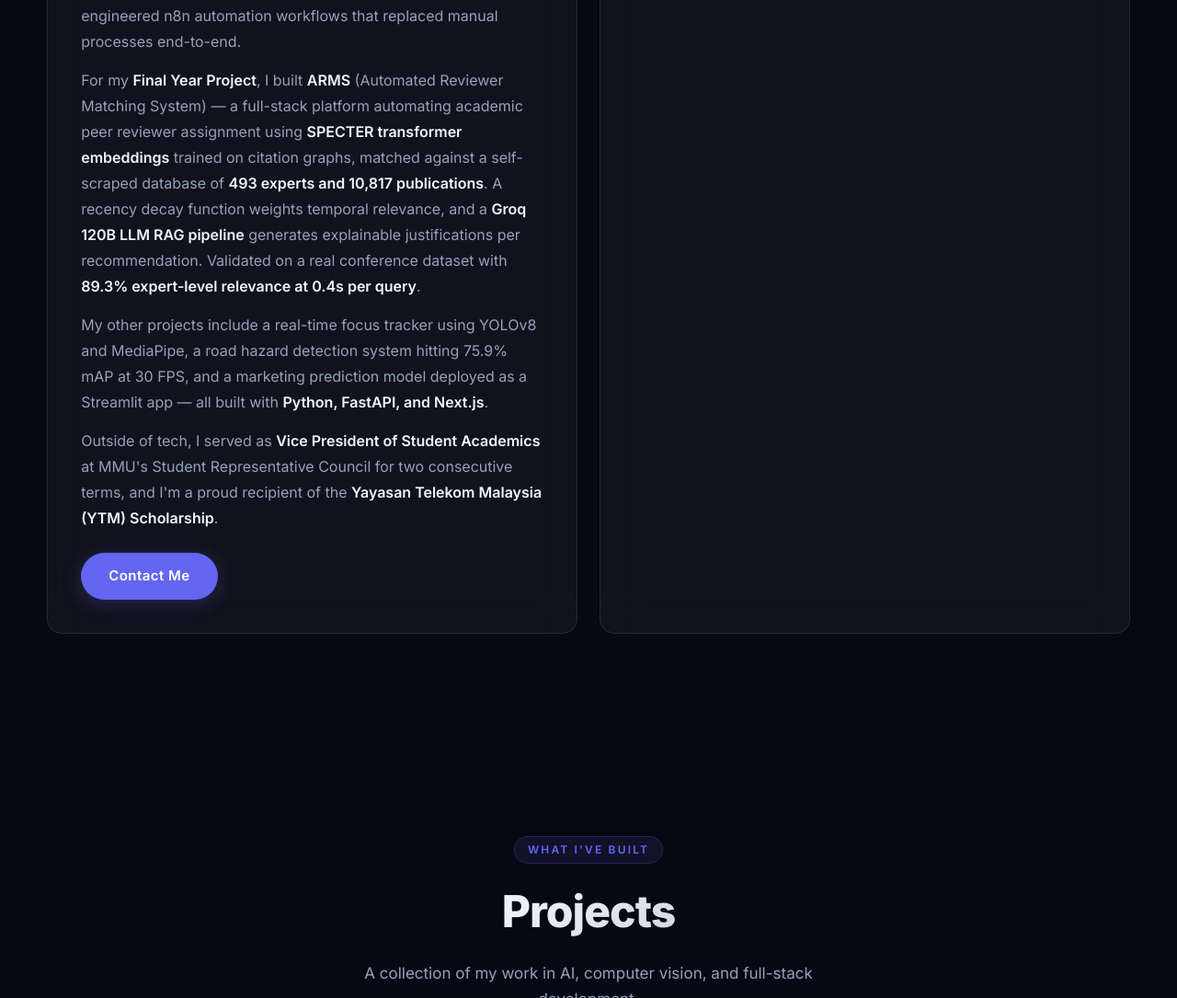
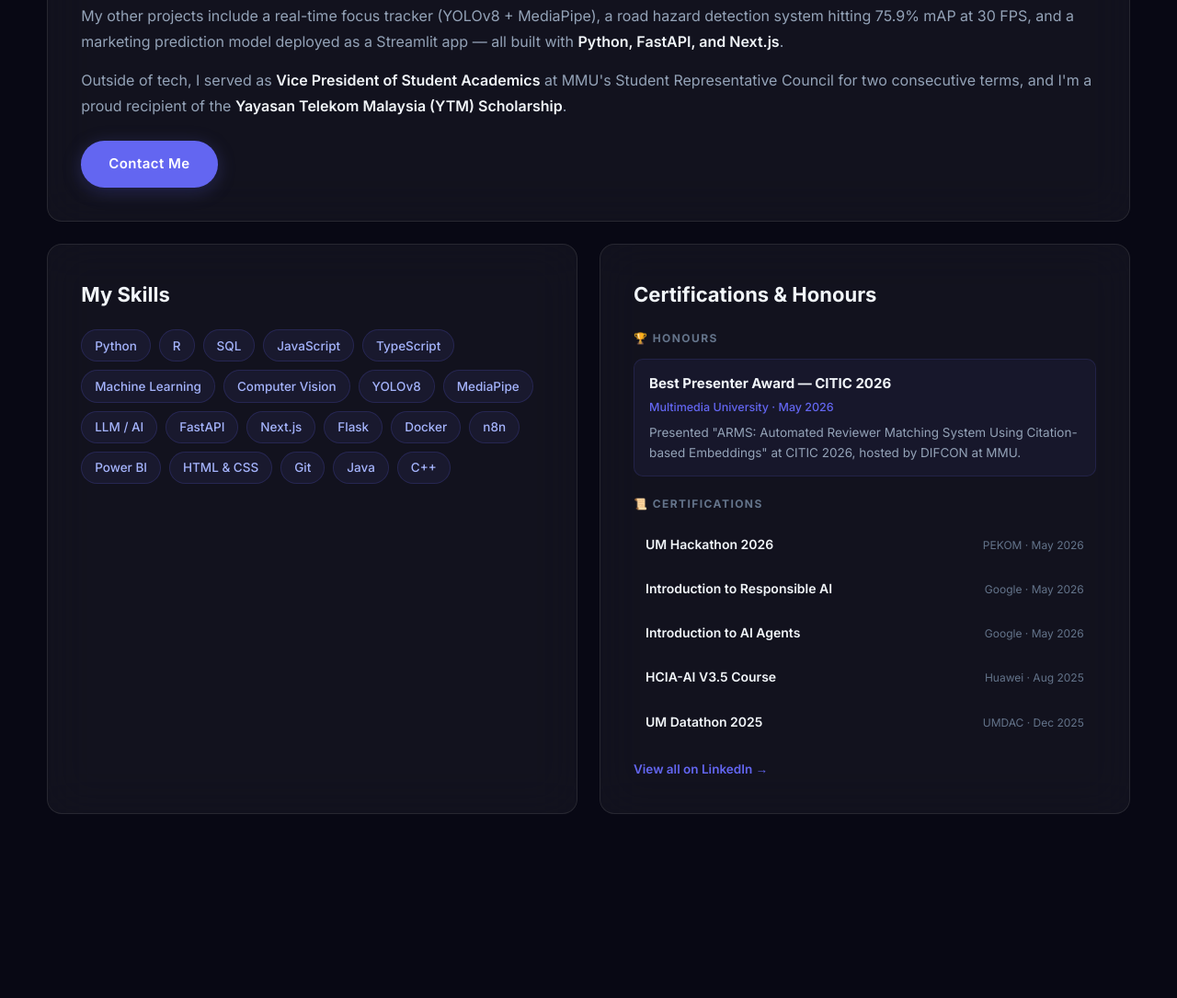
Before and after one commit to NareenBruce/websitenareen, a website: page index.html in a window 1280 px wide. Shown: the part 1419-2504 px from the top of the page at 92% size. Drawn offline with Linux system fonts and the light colour scheme.

Commit message:
certifications

```diff
--- a/css/style.css
+++ b/css/style.css
@@ -552,20 +552,29 @@ button { border: none; cursor: pointer; background: none; font-family: inherit;
    ================================================================ */
 
 .about__grid {
+  display: flex;
+  flex-direction: column;
+  gap: 2.4rem;
+}
+
+.about__lower {
   display: grid;
   grid-template-columns: 1fr 1fr;
   gap: 2.4rem;
 }
 @media (max-width: 56em) {
-  .about__grid { grid-template-columns: 1fr; }
+  .about__lower { grid-template-columns: 1fr; }
 }
 
 .about__bio,
-.about__skills-card {
+.about__skills-card,
+.about__certs-card {
   padding: 3.6rem;
 }
 @media (max-width: 37.5em) {
-  .about__bio, .about__skills-card { padding: 2.6rem; }
+  .about__bio,
+  .about__skills-card,
+  .about__certs-card { padding: 2.6rem; }
 }
 
 .about__card-title {
@@ -828,3 +837,88 @@ button { border: none; cursor: pointer; background: none; font-family: inherit;
   from { opacity: 0; transform: translateY(20px); }
   to   { opacity: 1; transform: translateY(0); }
 }
+
+/* ================================================================
+   CERTIFICATIONS & HONOURS CARD
+   ================================================================ */
+
+.certs__section-label {
+  font-size: 1.2rem;
+  font-weight: 700;
+  text-transform: uppercase;
+  letter-spacing: 0.12em;
+  color: var(--text-dim);
+  margin-bottom: 1.2rem;
+}
+
+.certs__honour {
+  background: rgba(99,102,241,0.06);
+  border: 1px solid rgba(99,102,241,0.15);
+  border-radius: var(--radius-sm);
+  padding: 1.4rem 1.6rem;
+}
+
+.certs__honour-title {
+  font-size: 1.5rem;
+  font-weight: 700;
+  color: var(--text);
+  margin-bottom: 0.3rem;
+}
+
+.certs__honour-issuer {
+  font-size: 1.25rem;
+  color: var(--accent);
+  font-weight: 500;
+  margin-bottom: 0.7rem;
+}
+
+.certs__honour-desc {
+  font-size: 1.35rem;
+  color: var(--text-muted);
+  line-height: 1.6;
+}
+
+.certs__list {
+  display: flex;
+  flex-direction: column;
+  gap: 0.5rem;
+  margin-bottom: 1.6rem;
+}
+
+.certs__item {
+  display: flex;
+  justify-content: space-between;
+  align-items: baseline;
+  gap: 1rem;
+  padding: 0.9rem 1.2rem;
+  border-radius: var(--radius-sm);
+  border: 1px solid transparent;
+  transition: background var(--transition), border-color var(--transition);
+}
+.certs__item:hover {
+  background: rgba(255,255,255,0.04);
+  border-color: var(--glass-border);
+}
+
+.certs__item-name {
+  font-size: 1.4rem;
+  font-weight: 600;
+  color: var(--text);
+  flex: 1;
+}
+
+.certs__item-issuer {
+  font-size: 1.2rem;
+  color: var(--text-dim);
+  white-space: nowrap;
+  flex-shrink: 0;
+}
+
+.certs__view-all {
+  display: inline-block;
+  font-size: 1.35rem;
+  font-weight: 600;
+  color: var(--accent);
+  transition: color var(--transition), gap var(--transition);
+}
+.certs__view-all:hover { color: #818cf8; }
--- a/index.html
+++ b/index.html
@@ -97,15 +97,20 @@
           <h2 class="section__title">About Me</h2>
         </div>
         <div class="about__grid">
+
+          <!-- Bio — full width -->
           <div class="glass-card about__bio">
-            <h3 class="about__card-title">About Me</h3>
             <p>I'm <strong>Nareenthiran Bhuvaneswaran</strong>, a Computer Science (Data Science) student at Multimedia University with a <strong>CGPA of 3.94</strong> and Dean's List every trimester. I build things at the intersection of <strong>AI, data, and software</strong> — from real-time computer vision systems to LLM-powered applications and full-stack web platforms.</p>
             <p>At <strong>Juara Partners</strong>, I worked as a <strong>Data Science & AI Engineer Intern</strong>, where I deployed an LLM-powered WhatsApp chatbot using Docker and the Meta Business API, built OCR pipelines, and engineered n8n automation workflows that replaced manual processes end-to-end.</p>
-            <p>For my <strong>Final Year Project</strong>, I built <strong>ARMS</strong> (Automated Reviewer Matching System) — a full-stack platform automating academic peer reviewer assignment using <strong>SPECTER transformer embeddings</strong> trained on citation graphs, matched against a self-scraped database of <strong>493 experts and 10,817 publications</strong>. A recency decay function weights temporal relevance, and a <strong>Groq 120B LLM RAG pipeline</strong> generates explainable justifications per recommendation. Validated on a real conference dataset with <strong>89.3% expert-level relevance at 0.4s per query</strong>.</p>
-            <p>My other projects include a real-time focus tracker using YOLOv8 and MediaPipe, a road hazard detection system hitting 75.9% mAP at 30 FPS, and a marketing prediction model deployed as a Streamlit app — all built with <strong>Python, FastAPI, and Next.js</strong>.</p>
+            <p>For my <strong>Final Year Project</strong>, I built <strong>ARMS</strong> (Automated Reviewer Matching System) — a full-stack platform automating academic peer reviewer assignment using <strong>SPECTER transformer embeddings</strong> trained on citation graphs, matched against a self-scraped database of <strong>493 experts and 10,817 publications</strong>. A recency decay function weights temporal relevance, and a <strong>Groq 120B LLM RAG pipeline</strong> generates explainable justifications. Validated on a real conference dataset with <strong>89.3% expert-level relevance at 0.4s per query</strong>.</p>
+            <p>My other projects include a real-time focus tracker (YOLOv8 + MediaPipe), a road hazard detection system hitting 75.9% mAP at 30 FPS, and a marketing prediction model deployed as a Streamlit app — all built with <strong>Python, FastAPI, and Next.js</strong>.</p>
             <p>Outside of tech, I served as <strong>Vice President of Student Academics</strong> at MMU's Student Representative Council for two consecutive terms, and I'm a proud recipient of the <strong>Yayasan Telekom Malaysia (YTM) Scholarship</strong>.</p>
             <a href="#contact" class="btn btn--primary" style="margin-top:2.4rem;display:inline-block;">Contact Me</a>
           </div>
+
+          <!-- Lower row: Skills + Certs side by side -->
+          <div class="about__lower">
+
             <div class="glass-card about__skills-card">
               <h3 class="about__card-title">My Skills</h3>
               <div class="skills-wrap">
@@ -130,6 +135,54 @@
                 <span class="skill-tag">Java</span>
                 <span class="skill-tag">C++</span>
               </div>
+            </div>
+
+            <div class="glass-card about__certs-card">
+              <h3 class="about__card-title">Certifications &amp; Honours</h3>
+
+              <p class="certs__section-label">🏆 Honours</p>
+              <div class="certs__honour">
+                <div class="certs__honour-title">Best Presenter Award — CITIC 2026</div>
+                <div class="certs__honour-issuer">Multimedia University · May 2026</div>
+                <div class="certs__honour-desc">Presented "ARMS: Automated Reviewer Matching System Using Citation-based Embeddings" at CITIC 2026, hosted by DIFCON at MMU.</div>
+              </div>
+
+              <p class="certs__section-label" style="margin-top:2rem;">📜 Certifications</p>
+              <ul class="certs__list">
+                <li>
+                  <a href="https://www.linkedin.com/in/nareenthiran-bhuvaneswaran-75b523248/details/certifications/" target="_blank" class="certs__item">
+                    <span class="certs__item-name">UM Hackathon 2026</span>
+                    <span class="certs__item-issuer">PEKOM · May 2026</span>
+                  </a>
+                </li>
+                <li>
+                  <a href="https://www.linkedin.com/in/nareenthiran-bhuvaneswaran-75b523248/details/certifications/" target="_blank" class="certs__item">
+                    <span class="certs__item-name">Introduction to Responsible AI</span>
+                    <span class="certs__item-issuer">Google · May 2026</span>
+                  </a>
+                </li>
+                <li>
+                  <a href="https://www.linkedin.com/in/nareenthiran-bhuvaneswaran-75b523248/details/certifications/" target="_blank" class="certs__item">
+                    <span class="certs__item-name">Introduction to AI Agents</span>
+                    <span class="certs__item-issuer">Google · May 2026</span>
+                  </a>
+                </li>
+                <li>
+                  <a href="https://www.linkedin.com/in/nareenthiran-bhuvaneswaran-75b523248/details/certifications/" target="_blank" class="certs__item">
+                    <span class="certs__item-name">HCIA-AI V3.5 Course</span>
+                    <span class="certs__item-issuer">Huawei · Aug 2025</span>
+                  </a>
+                </li>
+                <li>
+                  <a href="https://www.linkedin.com/in/nareenthiran-bhuvaneswaran-75b523248/details/certifications/" target="_blank" class="certs__item">
+                    <span class="certs__item-name">UM Datathon 2025</span>
+                    <span class="certs__item-issuer">UMDAC · Dec 2025</span>
+                  </a>
+                </li>
+              </ul>
+              <a href="https://www.linkedin.com/in/nareenthiran-bhuvaneswaran-75b523248/details/certifications/" target="_blank" class="certs__view-all">View all on LinkedIn →</a>
+            </div>
+
           </div>
         </div>
       </div>
```
Lines whose indentation alone changed are shown as unchanged.
